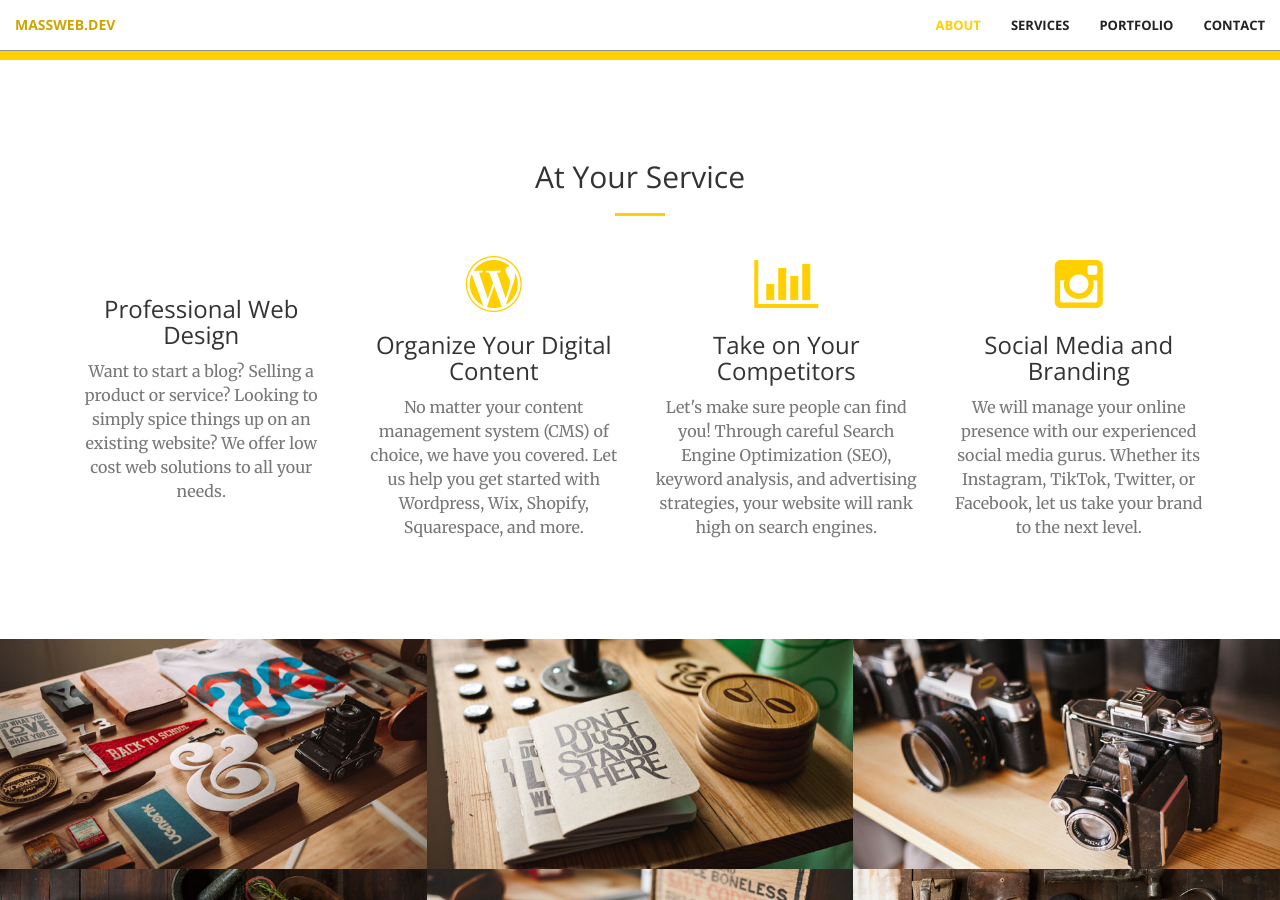
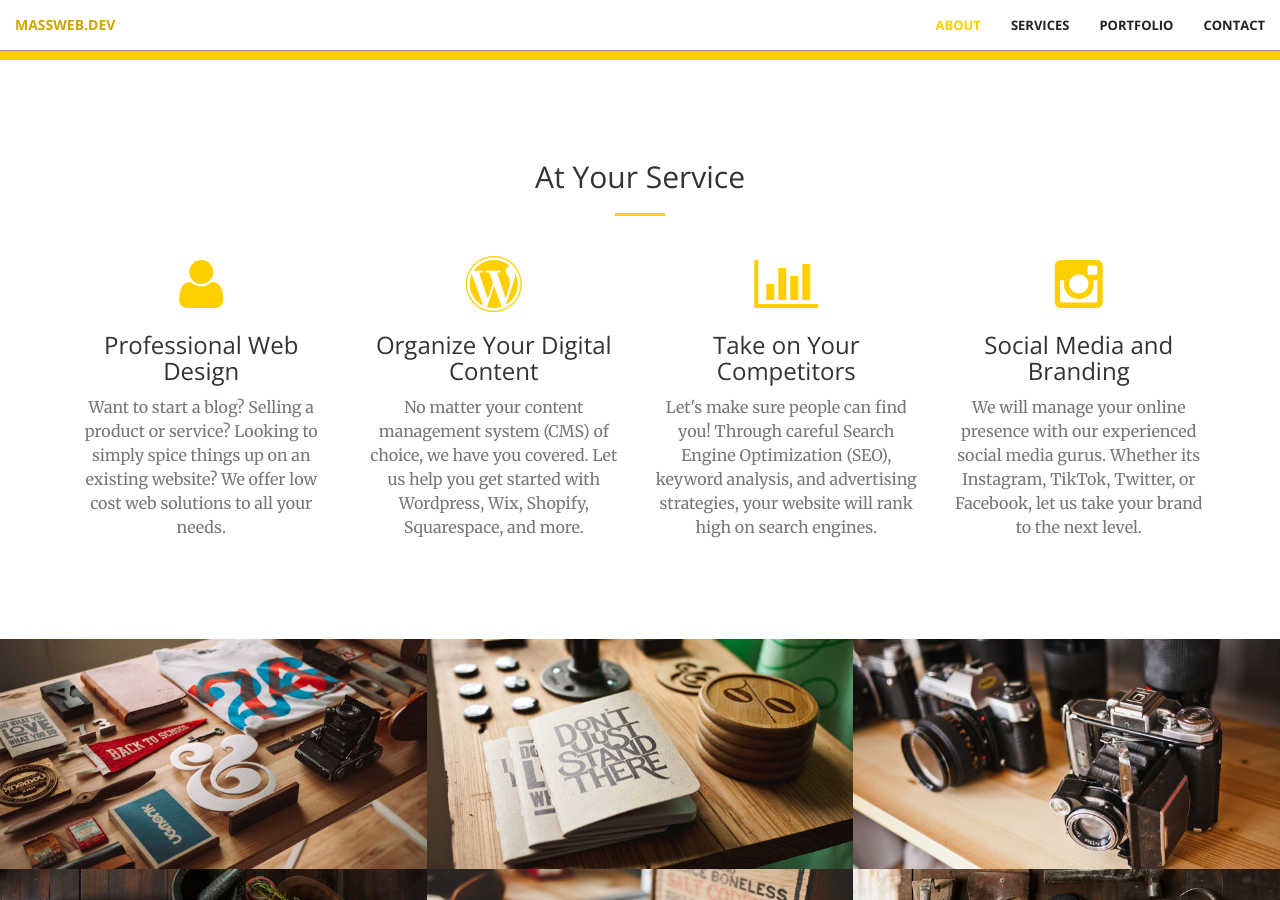
Before and after one commit to masswebdev/massweb.dev, a Jekyll site: the page built from index.html, in a window 1280 px wide and 900 px high, scrolled down 1228 px. Built offline with Jekyll 4.4.1, drawn with Linux system fonts in a browser that asks for light colours.

Commit message:
Update services.html

```diff
--- a/_includes/services.html
+++ b/_includes/services.html
@@ -11,7 +11,7 @@
         <div class="row">
             <div class="col-lg-3 col-md-6 text-center">
                 <div class="service-box">
-                    <i class="fa fa-4x fa-glasses wow bounceIn text-primary"></i>
+                    <i class="fa fa-4x fa-user wow bounceIn text-primary"></i>
                     <h3>Professional Web Design</h3>
                     <p class="text-muted">Want to start a blog? Selling a product or service? Looking to simply spice things up on an existing website? We offer low cost web solutions to all your needs.</p>
                 </div>
```
